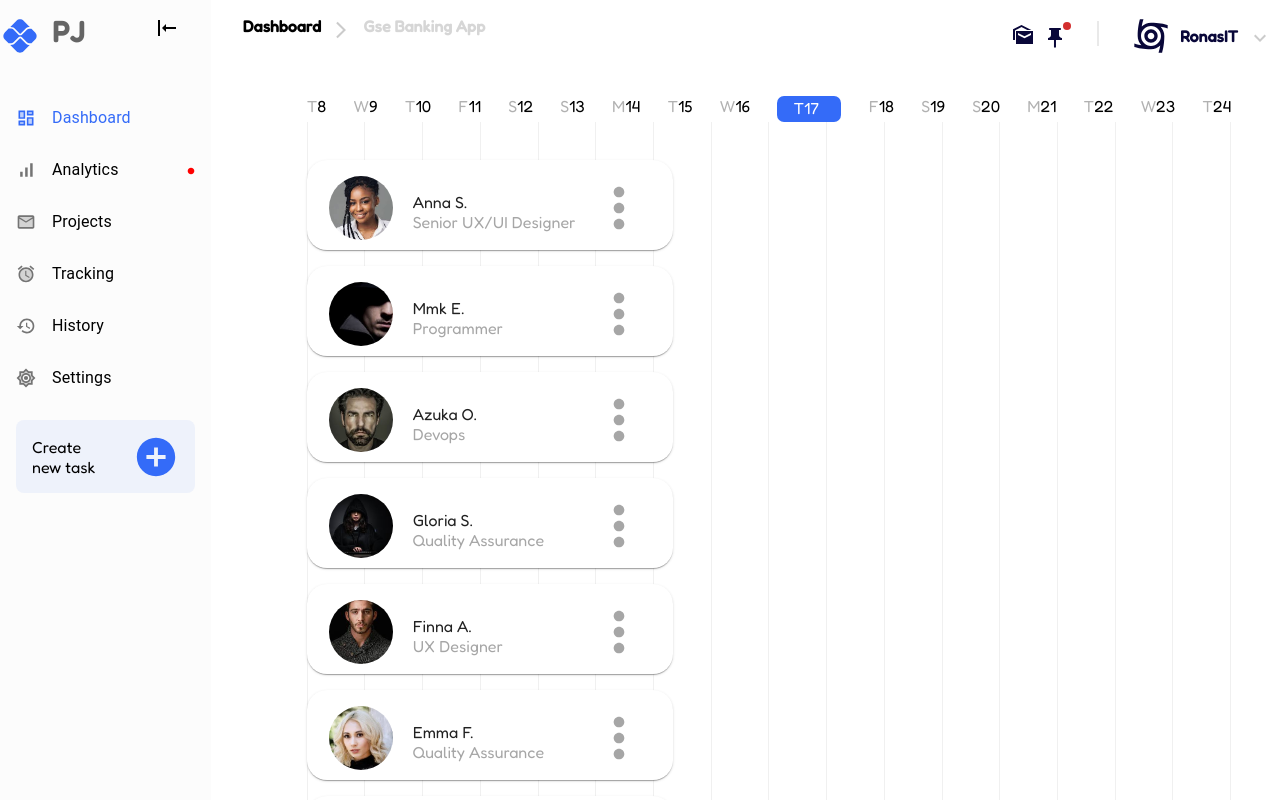
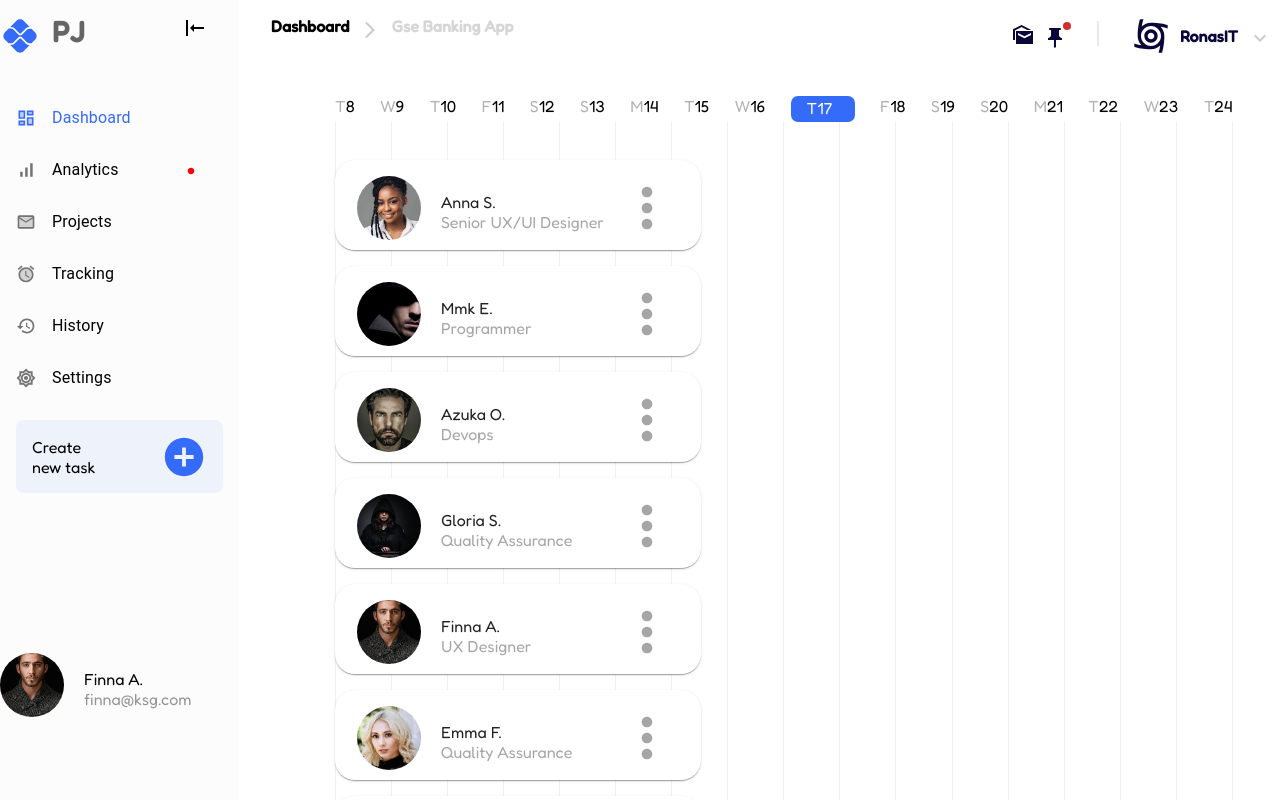
Before and after one commit to gloriaconcepto/sample-task-board, a React (Create React App) app: page / in a window 1280 px wide. Shown: the top 800 px of the page. Built offline with nearby package versions, Linux system fonts and the light colour scheme.

Commit message:
sidebar login details added

```diff
--- a/src/components/layout/Sidebar.js
+++ b/src/components/layout/Sidebar.js
@@ -10,6 +10,8 @@ import CircleIcon from "@mui/icons-material/Circle";
 import AddCircleSharpIcon from "@mui/icons-material/AddCircleSharp";
 import { sidebarMenus } from "../../utilities/constants";
 import { sideBarTitleContext } from "./index";
+import KeyboardArrowDownOutlinedIcon from "@mui/icons-material/KeyboardArrowDownOutlined";
+import Avatar from "@mui/material/Avatar";
 //    transform: rotate(270deg);
 const Sidebar = memo((props) => {
     const { setBarTitle } = useContext(sideBarTitleContext);
@@ -75,6 +77,16 @@ const Sidebar = memo((props) => {
                         </div>
                     </section>
                 )}
+                <section style={{ display: "flex", marginTop: "10rem" }}>
+                    <Avatar alt=">Finna A." src="static/images/avatars/man3.jpg" sx={{ height: "4rem", width: "4rem", marginRight: "20px" }} />
+                    <section style={{ width: "155px" }}>
+                        <p>Finna A.</p>
+                        <p style={{ opacity: 0.4, marginTop: "-1rem" }}>finna@ksg.com</p>
+                    </section>
+                    <section>
+                        <KeyboardArrowDownOutlinedIcon sx={{ paddingRight: "12rem", transform: "rotate(180deg)", position: "absolute", opacity: 0.4 }} />
+                    </section>
+                </section>
             </section>
         </React.Fragment>
     );
```
